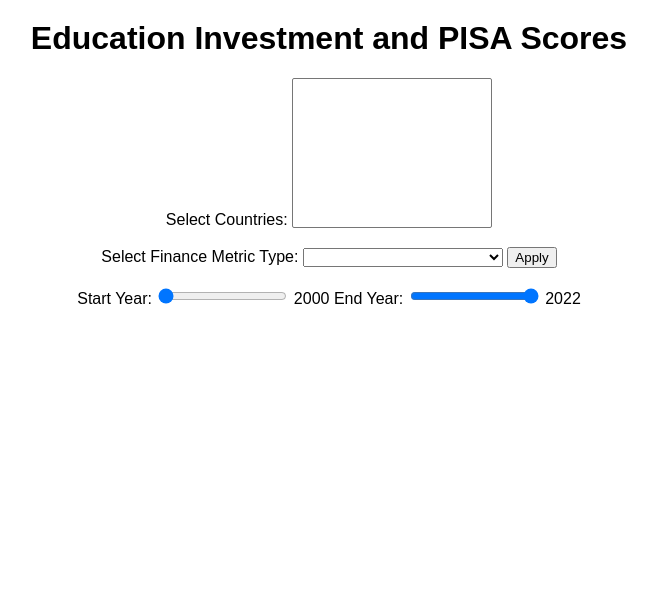
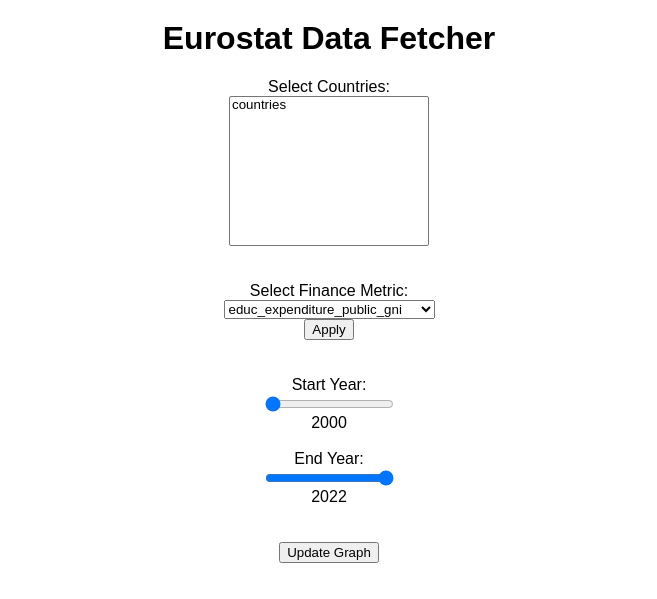
Before and after one commit to ereichl42/ODA-Pisa, a Flask app: template app/templates/index.html in a window 1280 px wide. Shown: the top 599 px of the page, without its empty margins (311-968 px from the left). Run offline with Flask 3, Linux system fonts and the light colour scheme; the template is opened without the code that fills it, so the values that code supplies are empty.

Commit message:
Overworked front-end with help of GPT

```diff
--- a/app/routes.py
+++ b/app/routes.py
@@ -1,28 +1,52 @@
-from flask import Blueprint, render_template, jsonify, request
-import pandas as pd
+# app/routes.py
+
 import os
 import json
+from flask import Flask, jsonify, request, Blueprint
 
-main_bp = Blueprint('main', __name__)
+# Blueprint configuration
+routes = Blueprint('routes', __name__)
+
+# Load country list from JSON file
+with open('data/reference/country_codes.json') as f:
+    country_codes = json.load(f)
+
+# Hard-coded years
+FIRST_YEAR = 2000
+LAST_YEAR = 2022
+
+# Directory containing finance metric JSON files
+FINANCE_DATA_DIR = 'data/financial_data'
 
 
-@main_bp.route('/')
-def index():
-    return render_template('index.html')
+@routes.route('/api/years_countries', methods=['GET'])
+def get_years_countries():
+    finance_metrics = [os.path.splitext(f)[0] for f in os.listdir(
+        FINANCE_DATA_DIR) if f.endswith('.json')]
+    years_countries_data = {
+        "first_year": FIRST_YEAR,
+        "last_year": LAST_YEAR,
+        "countries": country_codes,
+        "finance_metrics": finance_metrics
+    }
+    return jsonify(years_countries_data)
 
 
-@main_bp.route('/data', methods=['GET'])
-def get_data():
-    # Example data loading
-    pisa_path = os.path.join('data', 'pisa_data', 'pisa_dataset.json')
-    with open(pisa_path, 'r') as f:
+@routes.route('/api/pisa_data', methods=['GET'])
+def get_pisa_data():
+    # Load PISA data from JSON file
+    with open('data/pisa_data/pisa_dataset.json') as f:
         pisa_data = json.load(f)
+    return jsonify(pisa_data)
 
-    finance_path = os.path.join(
-        'data', 'financial_data', 'educ_expenditure_gdp.json')
-    with open(finance_path, 'r') as f:
+
+@routes.route('/api/finance_data', methods=['GET'])
+def get_finance_data():
+    metric = request.args.get('metric')
+    metric_file = os.path.join(FINANCE_DATA_DIR, f"{metric}.json")
+    if not os.path.exists(metric_file):
+        return jsonify({"error": "Finance metric data not found"}), 404
+
+    with open(metric_file) as f:
         finance_data = json.load(f)
-
-    return jsonify({'pisa': pisa_data, 'finance': finance_data})
-
-# Additional routes and data processing functions
+    return jsonify(finance_data)
--- a/app/static/js/scripts.js
+++ b/app/static/js/scripts.js
@@ -1,3 +1,5 @@
+// static/js/scripts.js
+
 document.addEventListener("DOMContentLoaded", function () {
     // Fetch initial data
     fetch('/api/years_countries')
--- a/app/templates/index.html
+++ b/app/templates/index.html
@@ -4,40 +4,32 @@
 <head>
     <meta charset="UTF-8">
     <meta name="viewport" content="width=device-width, initial-scale=1.0">
-    <title>Education Investment and PISA Scores</title>
-    <link rel="stylesheet" href="/static/css/styles.css">
+    <title>Eurostat Data Fetcher</title>
+    <link rel="stylesheet" href="{{ url_for('static', filename='css/styles.css') }}">
 </head>
 
 <body>
-    <h1>Education Investment and PISA Scores</h1>
-
-    <div>
+    <h1>Eurostat Data Fetcher</h1>
     <label for="countries">Select Countries:</label>
     <select id="countries" multiple style="height: 150px; width: 200px;"></select>
-    </div>
-    <br>
-
-    <div>
-        <label for="finance-metric">Select Finance Metric Type:</label>
-        <select id="finance-metric" style="width: 200px;"></select>
+    <br><br>
+    <label for="finance-metric">Select Finance Metric:</label>
+    <select id="finance-metric"></select>
     <button id="apply-metric">Apply</button>
-    </div>
-    <br>
-
-    <div>
+    <br><br>
     <label for="start-year">Start Year:</label>
     <input type="range" id="start-year" min="2000" max="2022" value="2000">
     <span id="start-year-value">2000</span>
+    <br>
     <label for="end-year">End Year:</label>
     <input type="range" id="end-year" min="2000" max="2022" value="2022">
     <span id="end-year-value">2022</span>
-    </div>
-    <br>
-
-    <div id="graph"></div>
-
+    <br><br>
+    <button onclick="updateGraph()">Update Graph</button>
+    <br><br>
+    <canvas id="myChart" width="400" height="200"></canvas>
     <script src="https://cdn.jsdelivr.net/npm/chart.js"></script>
-    <script src="/static/js/scripts.js"></script>
+    <script src="{{ url_for('static', filename='js/scripts.js') }}"></script>
 </body>
 
 </html>
--- a/main.py
+++ b/main.py
@@ -1,3 +1,5 @@
+# main.py
+
 from app import create_app
 
 app = create_app()
```
Also changed, not shown: app/__init__.py (+4 -3 lines). Lines whose indentation alone changed are shown as unchanged.
